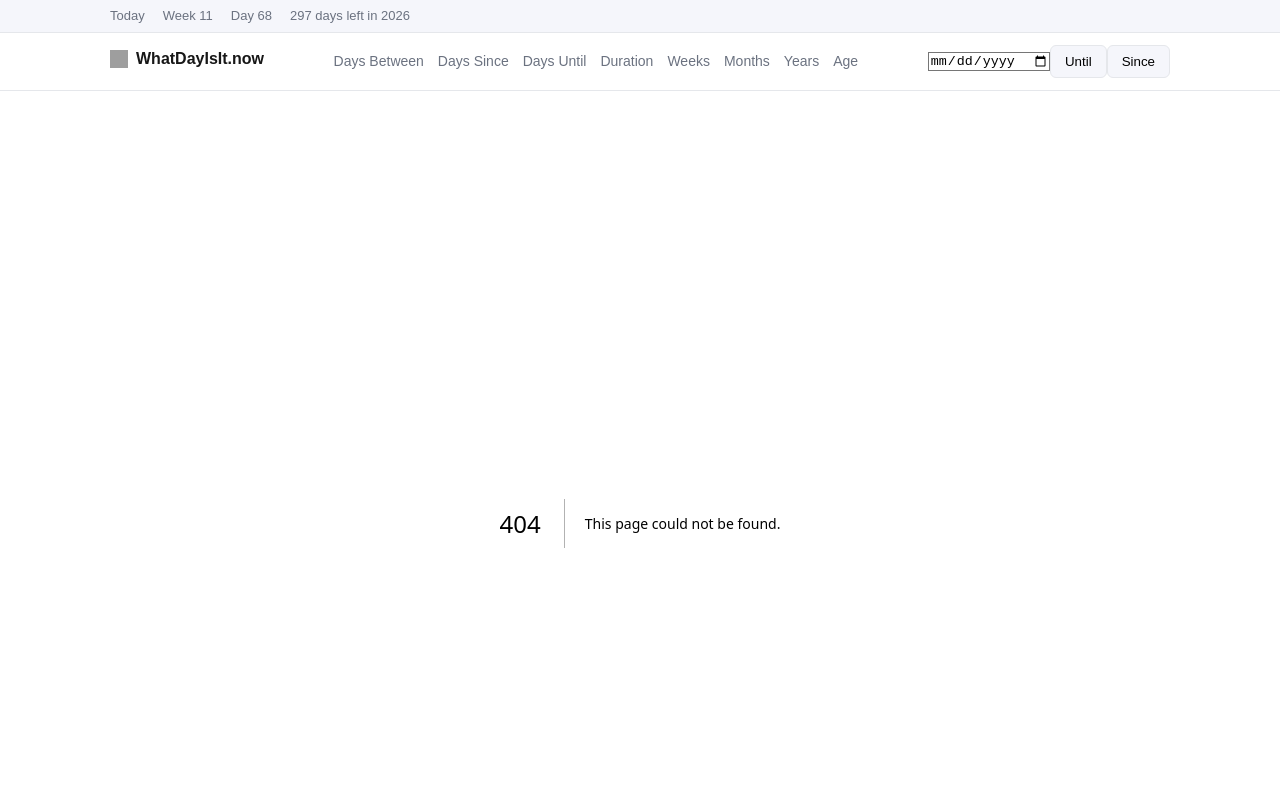
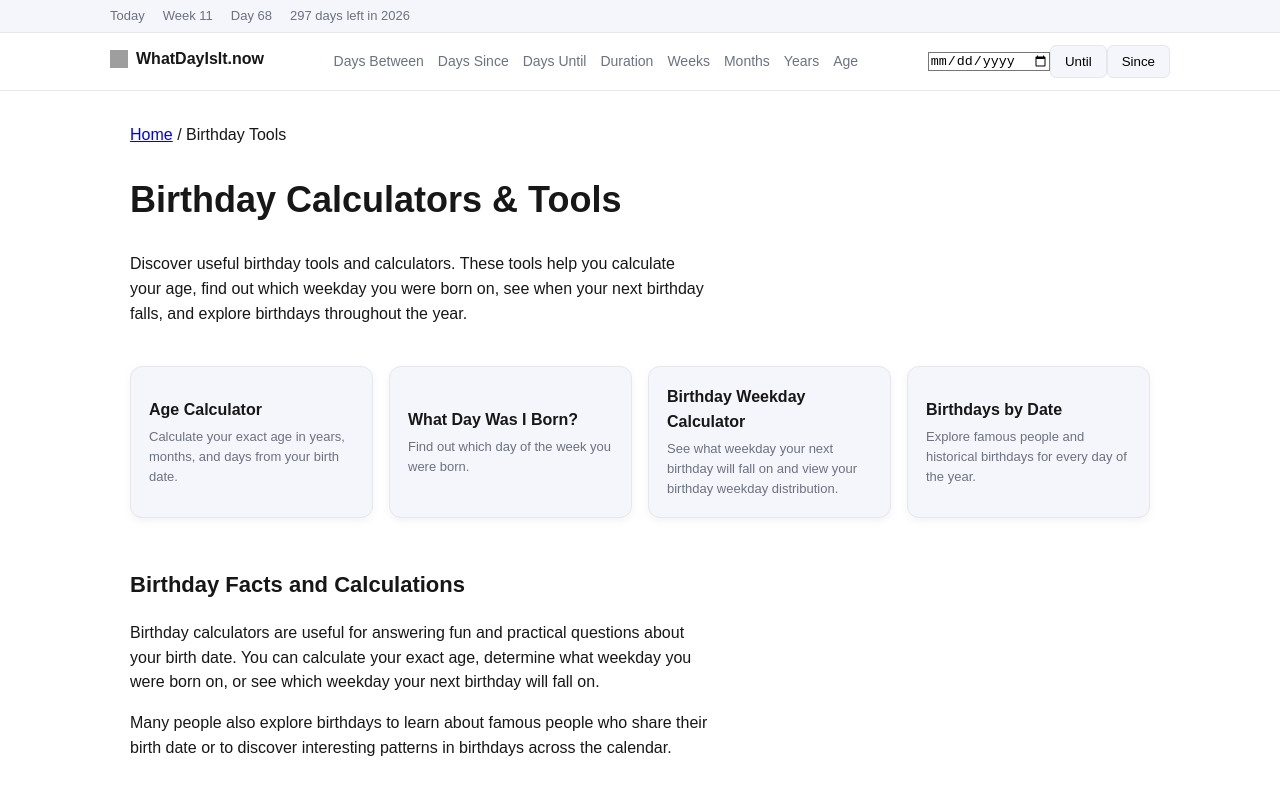
Before and after one commit to bosmeel/whatdayisit-now, a Next.js app: page /birthday-tools in a window 1280 px wide. Before the commit this address had no page. Shown: the top 800 px of the page. Built offline with nearby package versions, Linux system fonts and the light colour scheme; grey boxes are pictures that could not be loaded.

Commit message:
add birthday calculators hub to tools nav

```diff
--- /dev/null
+++ b/app/birthday-tools/page.tsx
@@ -0,0 +1,118 @@
+import type { Metadata } from "next";
+import Link from "next/link";
+import Breadcrumbs from "@/components/Breadcrumbs";
+
+export const metadata: Metadata = {
+  title: "Birthday Calculators & Tools",
+  description:
+    "Explore birthday calculators including age calculator, birthday weekday calculator, and tools to discover interesting facts about your birthday.",
+  alternates: {
+    canonical: "https://whatdayisit.now/birthday-tools",
+  },
+  openGraph: {
+    title: "Birthday Calculators & Tools",
+    description:
+      "Use our birthday tools to calculate your age, discover what weekday you were born on, and learn more about your birthday.",
+    url: "https://whatdayisit.now/birthday-tools",
+    siteName: "WhatDayIsIt.now",
+    type: "website",
+  },
+};
+
+const tools = [
+  {
+    title: "Age Calculator",
+    description:
+      "Calculate your exact age in years, months, and days from your birth date.",
+    url: "/age-calculator",
+  },
+  {
+    title: "What Day Was I Born?",
+    description:
+      "Find out which day of the week you were born.",
+    url: "/what-day-was-i-born",
+  },
+  {
+    title: "Birthday Weekday Calculator",
+    description:
+      "See what weekday your next birthday will fall on and view your birthday weekday distribution.",
+    url: "/birthday-weekday",
+  },
+  {
+    title: "Birthdays by Date",
+    description:
+      "Explore famous people and historical birthdays for every day of the year.",
+    url: "/born-on",
+  },
+];
+
+export default function Page() {
+
+  return (
+
+    <main className="container">
+
+      <Breadcrumbs
+        items={[
+          { name: "Home", href: "/" },
+          { name: "Birthday Tools" }
+        ]}
+      />
+
+      <h1>Birthday Calculators & Tools</h1>
+
+      <p>
+        Discover useful birthday tools and calculators. These tools help you
+        calculate your age, find out which weekday you were born on, see when
+        your next birthday falls, and explore birthdays throughout the year.
+      </p>
+
+      <section style={{ marginTop: 40 }}>
+
+        <div className="tool-grid">
+
+          {tools.map((tool) => (
+
+            <Link
+              key={tool.url}
+              href={tool.url}
+              className="tool-card"
+            >
+
+              <strong>{tool.title}</strong>
+
+              <div>
+                {tool.description}
+              </div>
+
+            </Link>
+
+          ))}
+
+        </div>
+
+      </section>
+
+      <section style={{ marginTop: 50 }}>
+
+        <h2>Birthday Facts and Calculations</h2>
+
+        <p>
+          Birthday calculators are useful for answering fun and practical
+          questions about your birth date. You can calculate your exact age,
+          determine what weekday you were born on, or see which weekday your
+          next birthday will fall on.
+        </p>
+
+        <p>
+          Many people also explore birthdays to learn about famous people who
+          share their birth date or to discover interesting patterns in
+          birthdays across the calendar.
+        </p>
+
+      </section>
+
+    </main>
+
+  );
+}
--- a/components/ToolsNav.tsx
+++ b/components/ToolsNav.tsx
@@ -22,6 +22,7 @@ const tools: NavItem[] = [
 
 const browse: NavItem[] = [
   { href: "/born-on", label: "Birthdays by date" },
+  { href: "/birthday-tools", label: "Birthday calculators" },
   { href: "/what-happened-on", label: "Historical events by date" },
 ];
 
```
